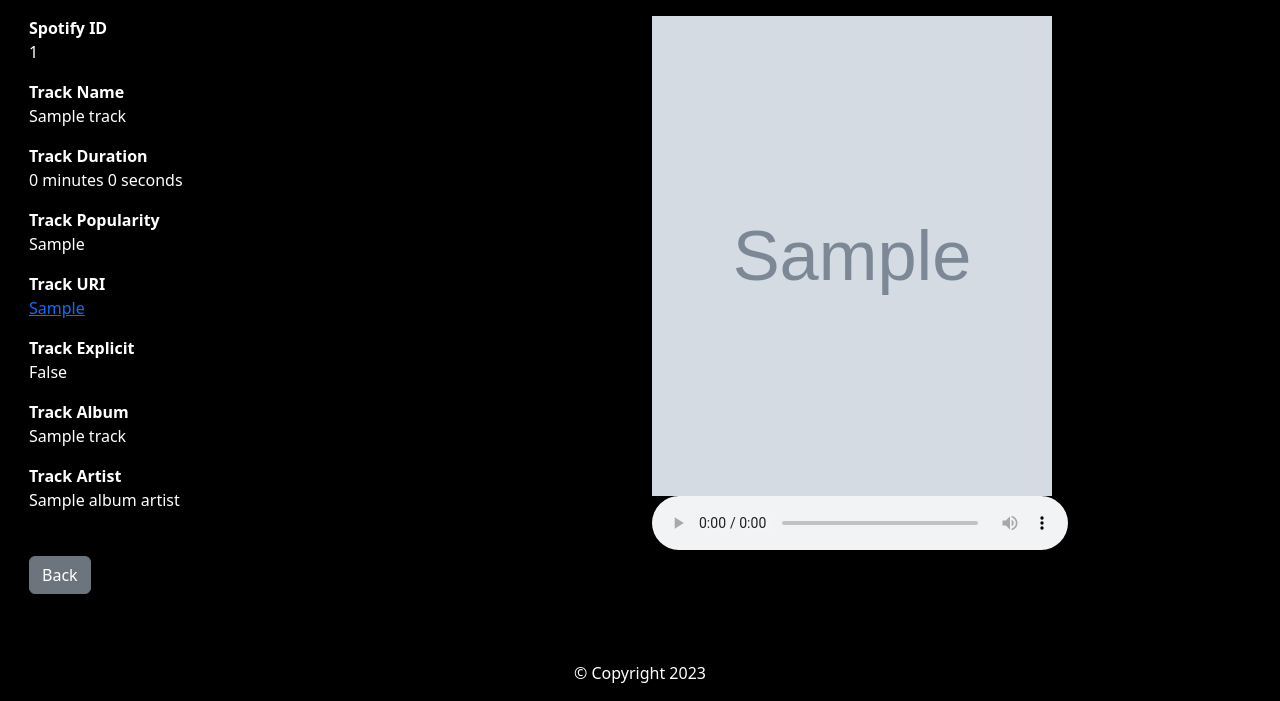
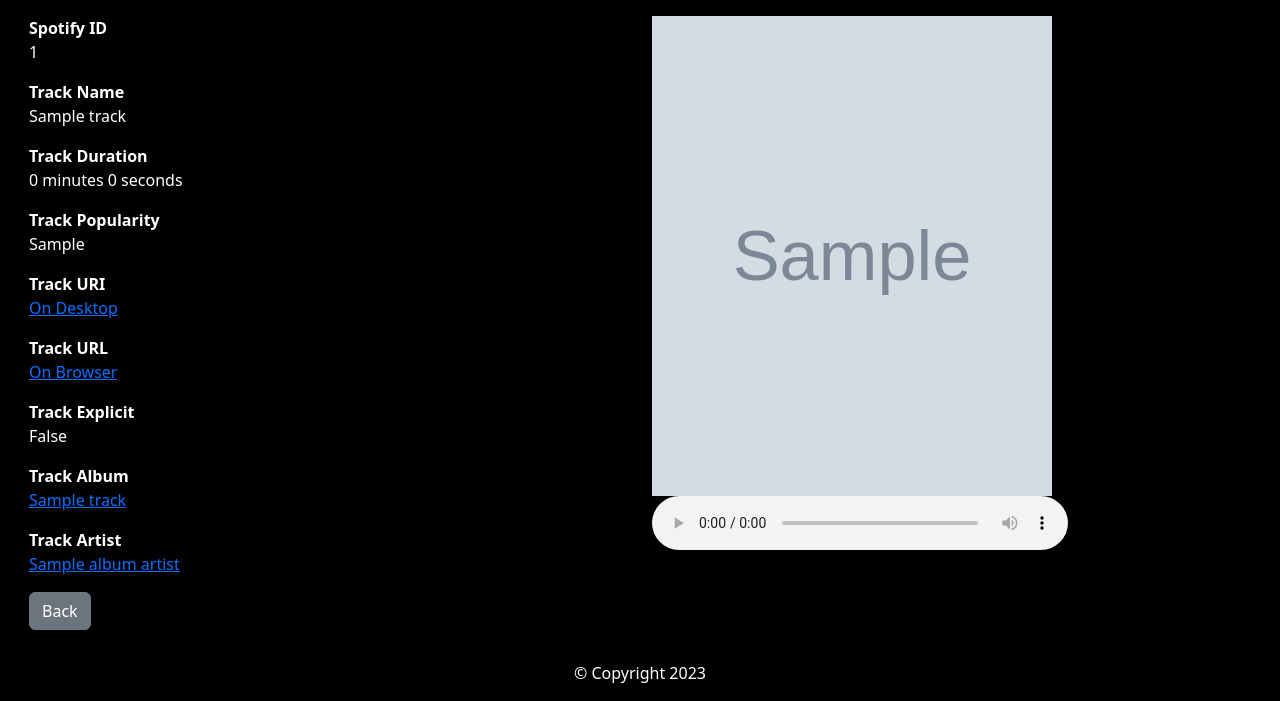
Before and after one commit to ro-rok/Web-Systems-Dev-Projects, a Flask app: template Spotify_Project/tracks/templates/tracks_view.html in a window 1280 px wide. Shown: the part 99-800 px from the top of the page. Run offline with Flask 2, Linux system fonts and the light colour scheme; the template is opened without the code that fills it: most values are stand-ins (such as "Sample title", 1, 10 or a date in 2020); grey boxes marked "Sample" are stand-in pictures.

Commit message:
Changed Tracks View

```diff
--- a/Spotify_Project/tracks/templates/tracks_view.html
+++ b/Spotify_Project/tracks/templates/tracks_view.html
@@ -26,7 +26,11 @@
                     </div>
                     <div class="mb-3">
                         <strong>Track URI</strong>
-                        <p><a href="{{ track.track_uri }}">{{ track.track_uri }}</a></p>
+                        <p><a href="{{ track.track_uri }}">On Desktop</a></p>
+                    </div>
+                    <div class="mb-3">
+                        <strong>Track URL</strong>
+                        <p><a href="https://open.spotify.com/track/{{track.track_id}}">On Browser</a></p>
                     </div>
                     <div class="mb-3">
                         <strong>Track Explicit</strong>
@@ -38,11 +42,11 @@
                     </div>
                     <div class="mb-3">
                         <strong>Track Album</strong>
-                        <p>{{ track.album_name }}</p>
+                        <a href="{{ url_for('albums.view', id=track.album_id) }}"><p>{{ track.album_name }}</p></a>
                     </div>
                     <div class="mb-3">
                         <strong>Track Artist</strong>
-                        <p>{{ album_artist.artist_name }}</p>
+                        <a href="{{ url_for('artists.view', id=artist_id) }}"><p>{{ album_artist.artist_name }}</p></a>
                     </div>
                 </div>
                 <div class="col-md-6">
--- a/Spotify_Project/tracks/tracks.py
+++ b/Spotify_Project/tracks/tracks.py
@@ -198,10 +198,11 @@ def view():
                                 FROM IS601_Tracks t LEFT JOIN IS601_Albums a ON t.album_id = a.album_id WHERE t.id = %s""", id)
         album_id = track.row.get("album_id")
         album_artist= DB.selectOne("""SELECT a.artist_name FROM IS601_ArtistAlbums aa LEFT JOIN IS601_Artists a ON aa.artist_id = a.id WHERE aa.album_id = %s""", album_id)
+        artist_id = DB.selectOne("""SELECT id FROM IS601_Artists WHERE artist_name = %s""", album_artist.row.get("artist_name"))
         if track.status and album_artist.status:
             print(album_artist.row)
             print(track.row)
-            return render_template("tracks_view.html", track=track.row, album_artist=album_artist.row )
+            return render_template("tracks_view.html", track=track.row, album_artist=album_artist.row , artist_id=artist_id.row.get("id"))
         else:
             flash("No track found", "danger")
     else:
```
